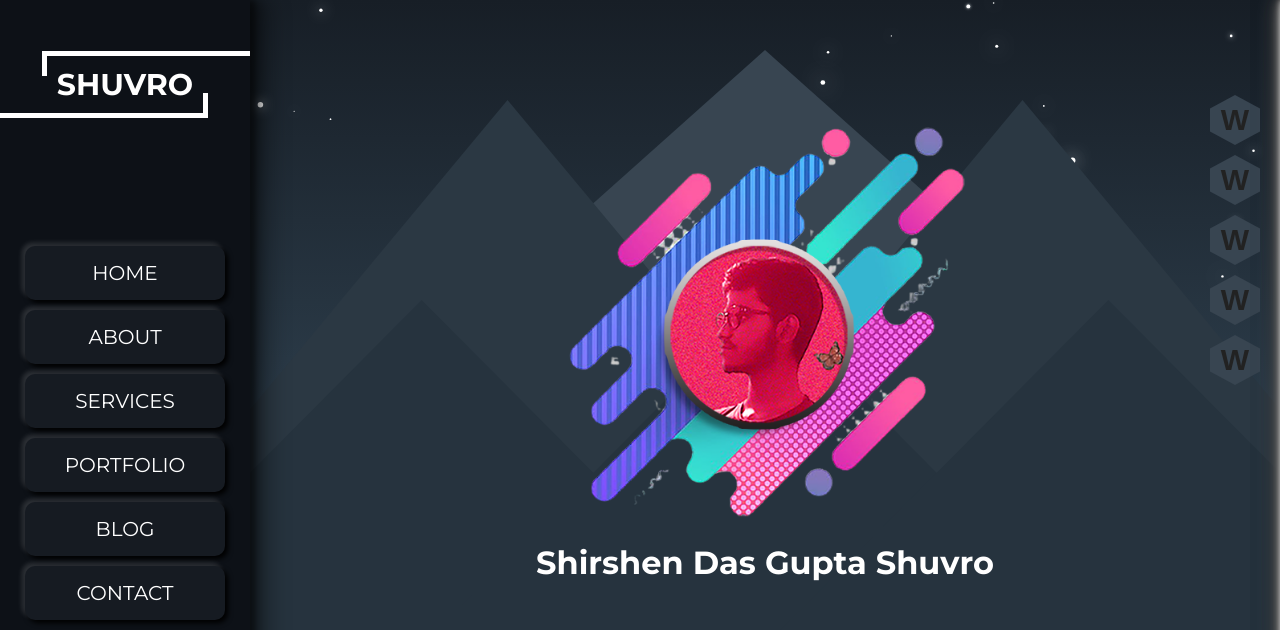
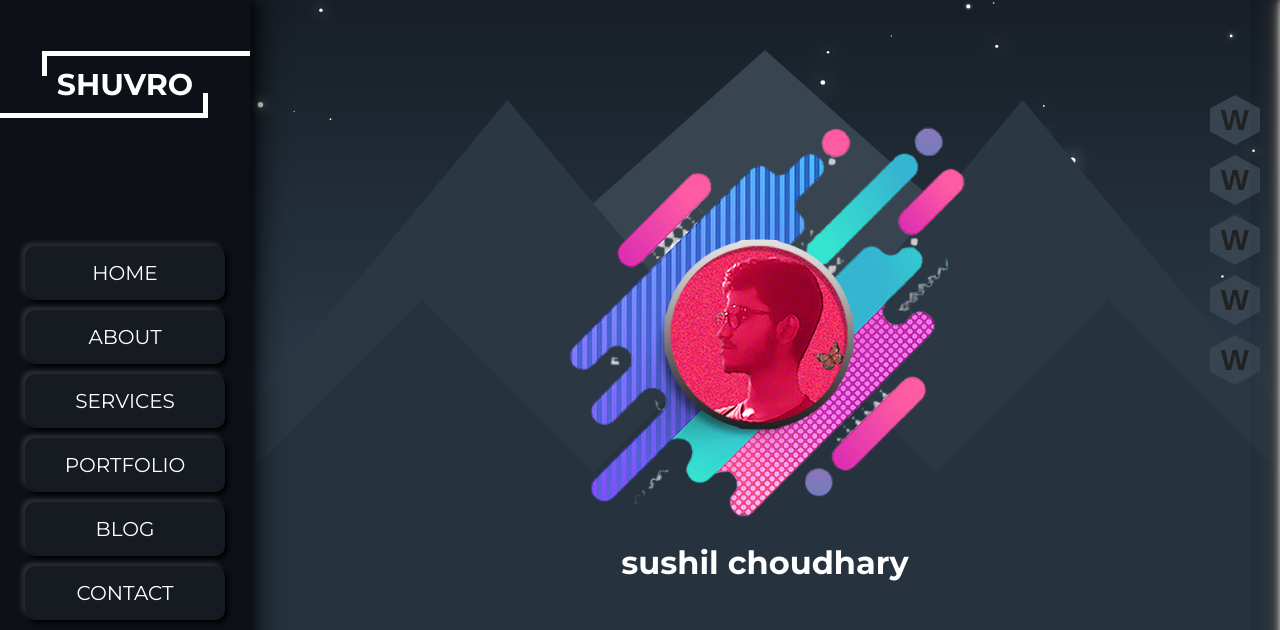
Before and after one commit to sushiljat-ui/jatjat, a plain HTML site: page index.html in a window 1280 px wide. Shown: the top 630 px of the page. Drawn offline with Linux system fonts and the light colour scheme; no server answers; animation ran at ten frames a second; a web font is replaced by a local one.

Commit message:
Update index.html

```diff
--- a/index.html
+++ b/index.html
@@ -90,7 +90,7 @@
                     </div>
                     <div class="content-for-home">
                         <div class="img-container"></div>
-                        <h1 align="center">Shirshen Das Gupta Shuvro</h1>
+                        <h1 align="center">sushil choudhary</h1>
                         <div class="social-icons">
                             <div class="s-icon">
                                 <a href="#">
```
